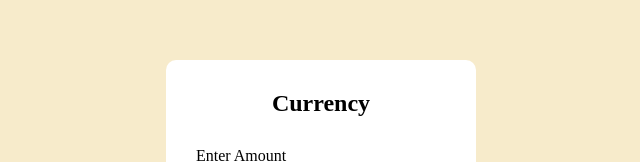
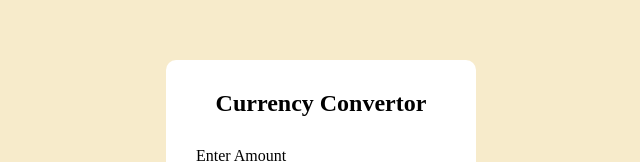
Before and after one commit to amir-khusroo/Currency-Convertor, a plain HTML site: page index.html in a window 1280 px wide. Shown: the part 155-317 px from the top of the page, without its empty margins (319-959 px from the left). Drawn offline with Linux system fonts and the light colour scheme; no server answers.

Commit message:
unchange

```diff
--- a/index.html
+++ b/index.html
@@ -9,7 +9,7 @@
 </head>
 <body>
     <div class="container">
-        <div class="heading"><h2>Currency</h2></div>
+        <div class="heading"><h2>Currency Convertor</h2></div>
         <form action="">
             <div class="amount">
                 <p>Enter Amount</p>
```
